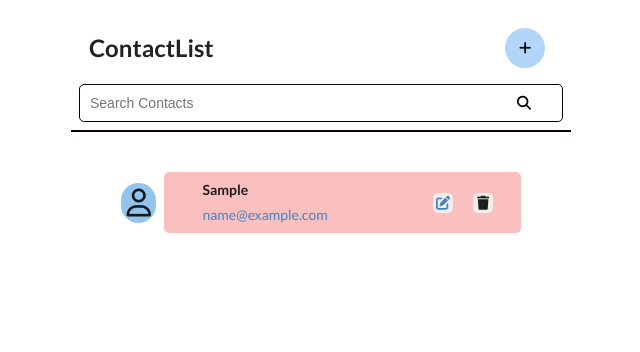
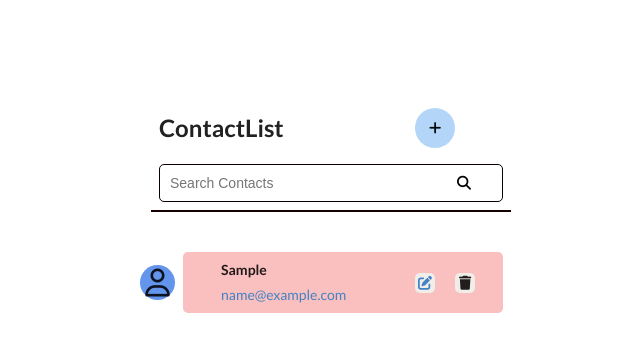
Before and after one commit to HEGDEVIVEK/Contact-saver-app, a React app: page /add in a window 1280 px wide. Both pictures are taken after typing "Sample", "name@example.com" into the empty fields and a click on the button "Save". Shown: the whole page, without its empty margins (319-959 px from the left). Built offline with nearby package versions, Linux system fonts and the light colour scheme.

Commit message:
fourth commit

```diff
--- a/src/components/css/Addcontact.css
+++ b/src/components/css/Addcontact.css
@@ -4,24 +4,25 @@
     justify-content: center;
     align-items: center;
     margin-top: 30px;
+    margin-top: 100px;
 
 }
 
 .nameheader{
 
-    display: flex;
+
     justify-content: center;
     align-items: center;
     margin-top: 20px;
     margin-bottom: 50px;
     background-color: antiquewhite;
-    width: 200px;
+    width: 131px;
     margin-left: 100px;
     box-shadow: 10px 10px 5px rgba(10, 11, 10, 0.5);
 }
 
 .form {
-    width: 400px; /* Adjust as needed */
+    width: 350px; /* Adjust as needed */
     background-color: lightblue;
     box-shadow: 12px 12px 5px rgba(10, 11, 10, 0.5);
     margin-bottom: 40px;
--- a/src/components/css/ContactList.css
+++ b/src/components/css/ContactList.css
@@ -3,15 +3,16 @@
     flex-direction: column;
     align-items: center;
     justify-content: center;
+    margin-top: 80px;
 
   }
 
 .boxc{
 
-   width: 500px;
+   width: 400px;
    margin-bottom: 40px;
    margin-top: 20px;
-   border-bottom: 2px solid #160101;
+
   }
 
 .contentc
@@ -20,13 +21,13 @@
     display: flex;
     align-items: center;
     padding: 8px;
-    width: 100%;
+    width: 90%;
 }
 
 
 .addc
 {
-    margin-left: 10px;
+    margin-left: 30px;
     flex-grow: 1;
 }
 
@@ -65,9 +66,12 @@
 {
     display: flex;
     align-items: center;
+    justify-content: center;
     padding: 8px;
-    width: 100%; /* Ensure content takes up full width */
+    width: 90%; /* Ensure content takes up full width */
    position: relative;
+   border-bottom: 2px solid #160101;
+   margin-left: 30px;
 
 }
 .search input {
@@ -84,7 +88,7 @@
 /* Media Query for Mobile View */
 @media only screen and (max-width: 480px) {
     .boxc {
-        width: 90%; /* Adjusted width for mobile */
+        width: 80%; /* Adjusted width for mobile */
         max-width: none; /* Remove maximum width for mobile */
     }
 
--- a/src/components/css/Contactcard.css
+++ b/src/components/css/Contactcard.css
@@ -14,17 +14,20 @@
     margin-bottom: 1px;
     justify-content: center;
    width: 400px;
+
 }
 
 
 .icon-left {
-    background-color: #92c4ec;
-    border-radius: 100px;
-    width: 40px; /* Fixed width for the left icon */
-    height: 40px; /* Fixed height for the left icon */
+
+   background-color: cornflowerblue;
+   border-radius: 100px;
+    width: 35px; /* Fixed width for the left icon */
+    height: 35px; /* Fixed height for the left icon */
     display: flex;
     justify-content: center;
     align-items: center;
+    margin-left: 1px;
 
 }
 
@@ -36,7 +39,7 @@
     background-color: #fabfbf;
     border-radius: 5px;
     margin-left: 8px;
-    width: 100%; /* Ensure content takes up full width */
+    width: 80%; /* Ensure content takes up full width */
     justify-content: space-between;
 
 }
@@ -90,7 +93,7 @@
 
 @media only screen and (max-width: 480px) {
     .box {
-        width: 100%; /* Full width for mobile view */
+        width: 80%; /* Full width for mobile view */
         padding: 0 10px; /* Add some padding for better spacing */
     }
 
```
